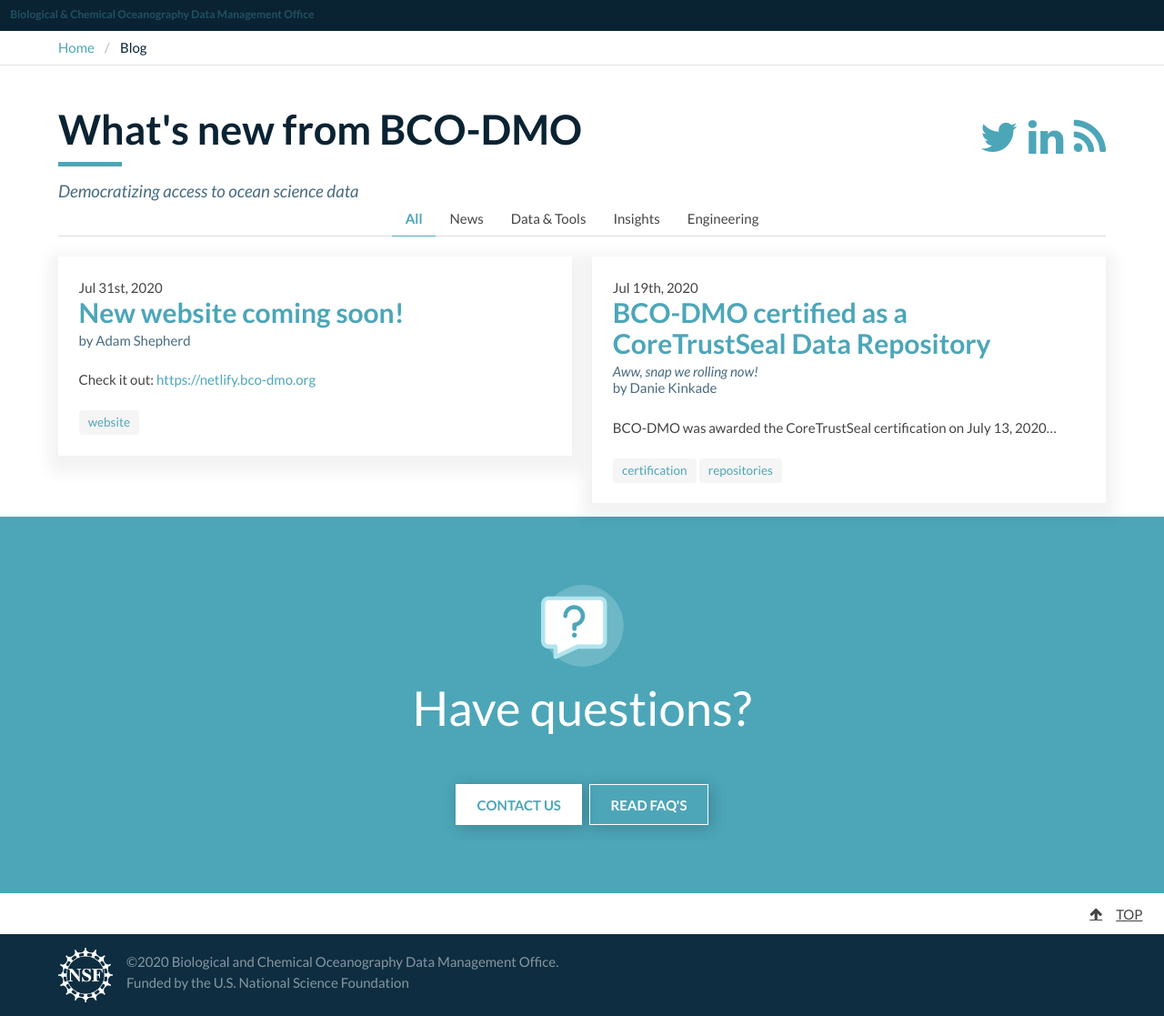
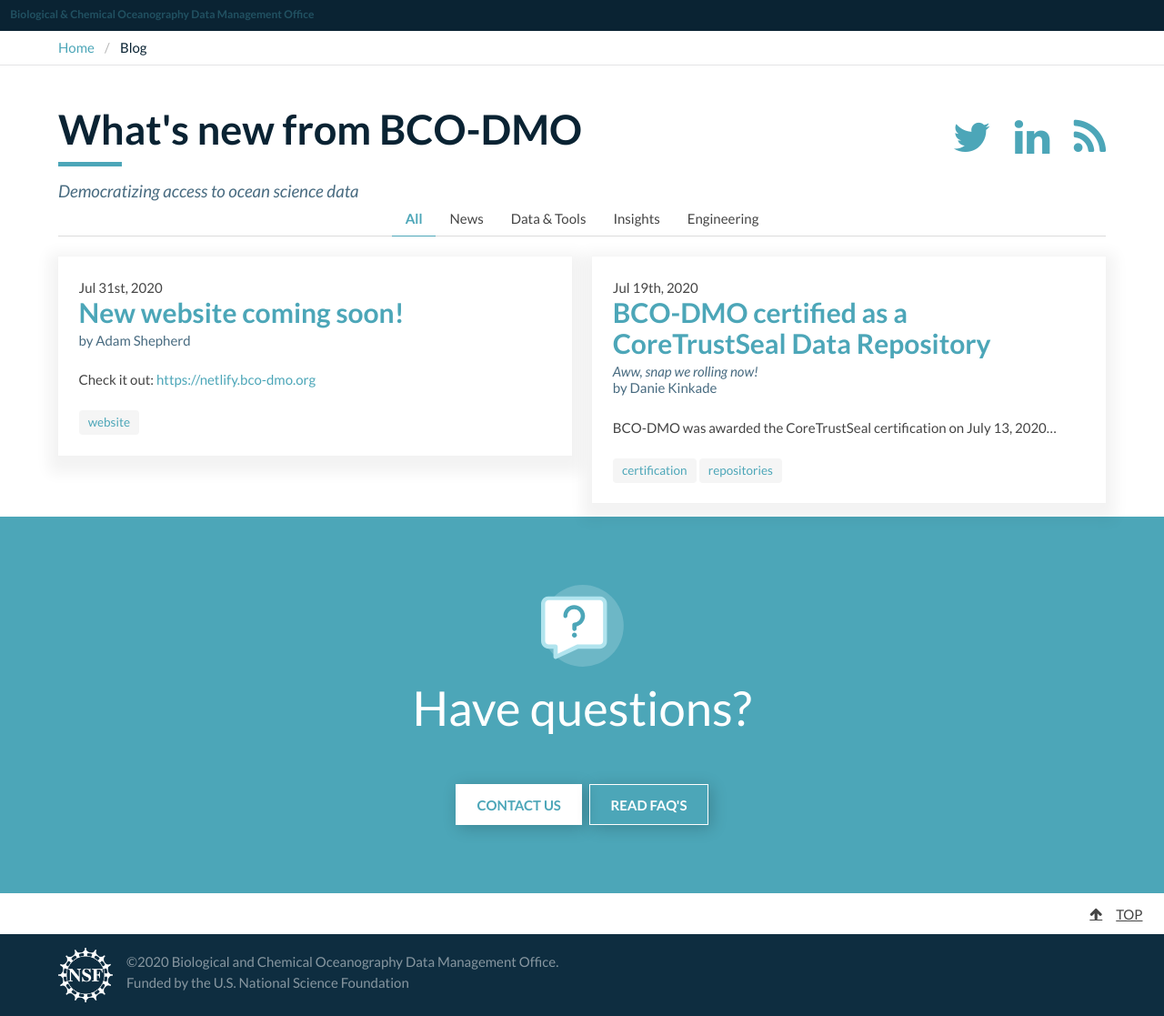
Before and after one commit to BCODMO/blog.bco-dmo.org, a Jekyll site: the page built from index.html, in a window 1280 px wide. Shown: the whole page at 91% size. Built offline with Jekyll 4.4.1, drawn with Linux system fonts in a browser that asks for light colours.

Commit message:
Update index.html

```diff
--- a/index.html
+++ b/index.html
@@ -19,10 +19,10 @@
   </div>
   <div class="level-right">
     {% if author.social.twitter.url %}
-      <p class="level-item"><a href="{{ author.social.twitter.url}}" target="_blank"><i class="fa fa-twitter social-size-medium"></i></a></p>
+      <p class="level-item padding-right-1"><a href="{{ author.social.twitter.url}}" target="_blank"><i class="fa fa-twitter social-size-medium"></i></a></p>
     {% endif %}
     {% if author.social.linkedin.url %}
-      <p class="level-item"><a href="{{ author.social.linkedin.url}}" target="_blank"><i class="fa fa-linkedin social-size-medium"></i></a></p>
+      <p class="level-item padding-right-1"><a href="{{ author.social.linkedin.url}}" target="_blank"><i class="fa fa-linkedin social-size-medium"></i></a></p>
     {% endif %}
     <p class="level-item"><a href="/atom.xml"><i class="fa fa-rss fa-3 social-size-medium" aria-hidden="true"></i></a></p>
   </div>
```
